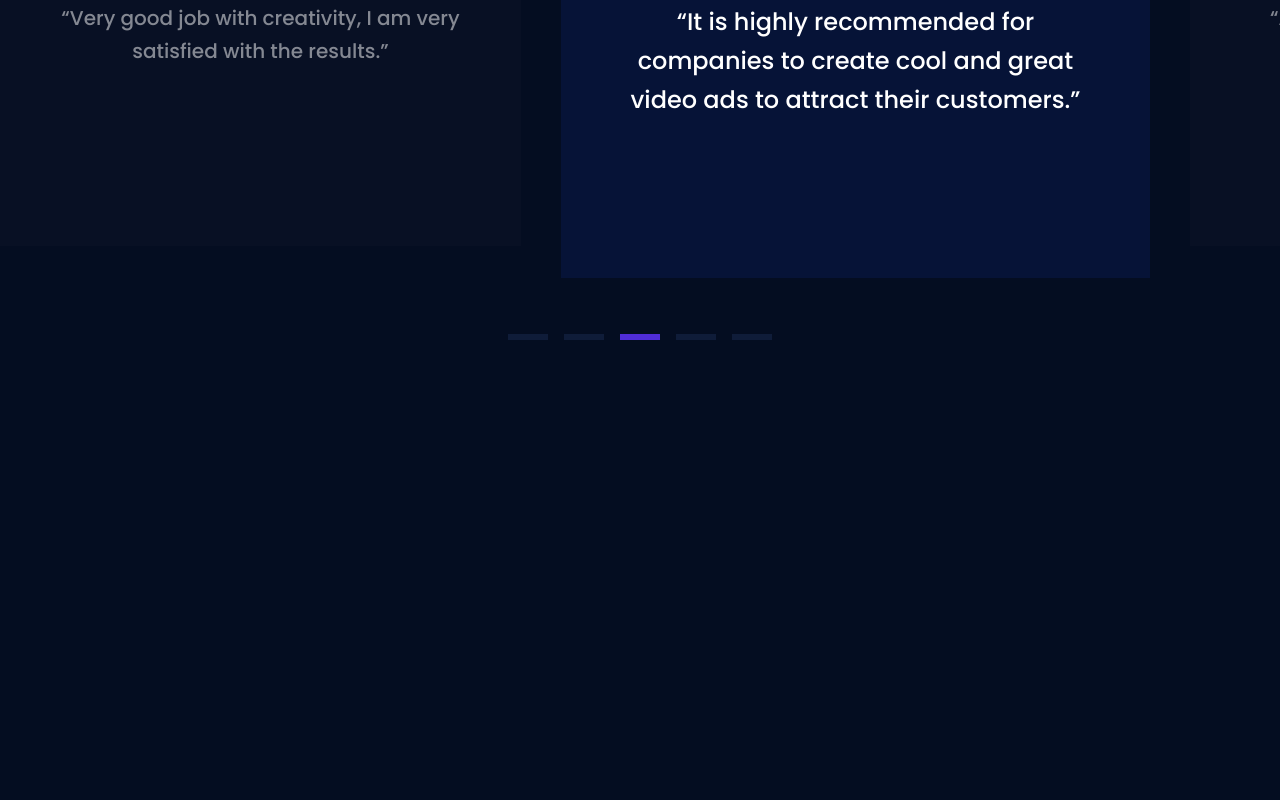
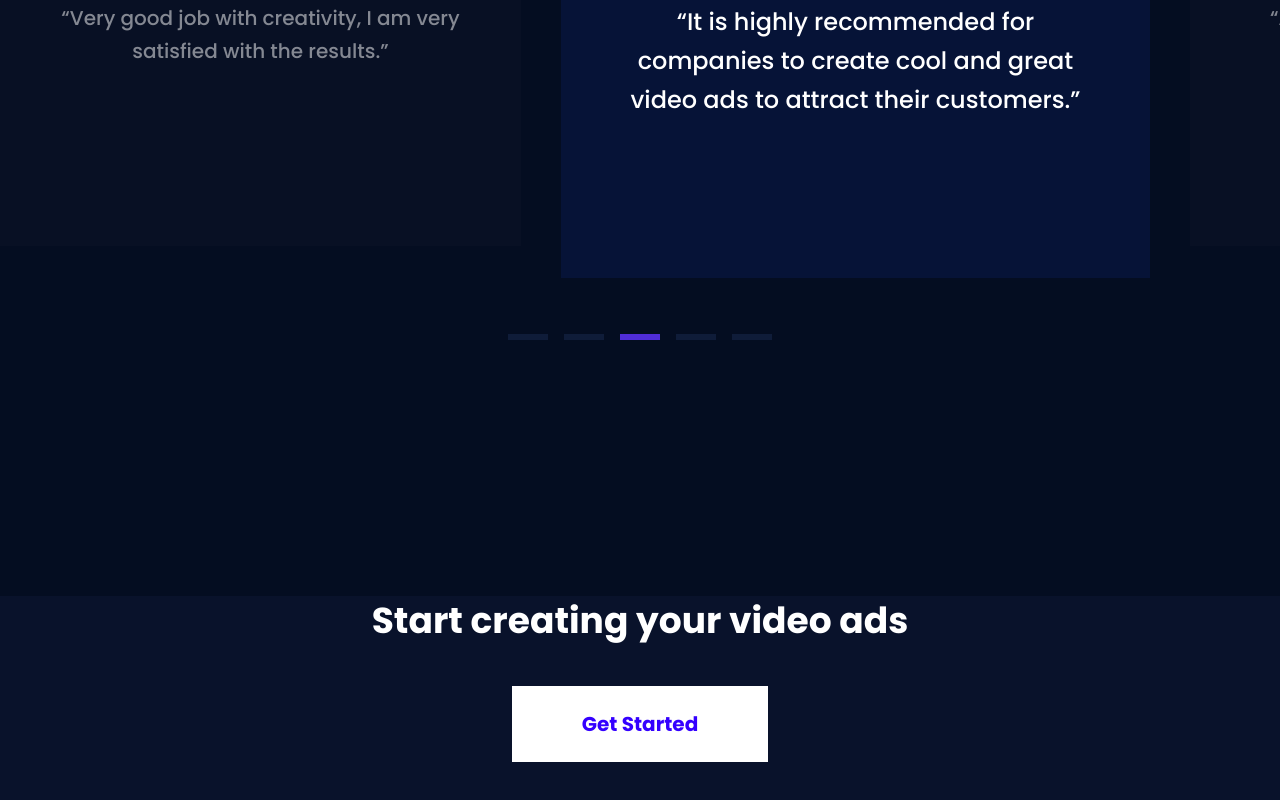
Before and after one commit to mraflyhudaa/kreatip-landing, a React (Vite) app: page / in a window 1280 px wide. Shown: the part 3344-4144 px from the top of the page. Before the commit the page ends 3684 px from the top, so only its background shows below. Built offline with nearby package versions, Linux system fonts and the light colour scheme.

Commit message:
add CTA section

```diff
--- a/src/App.jsx
+++ b/src/App.jsx
@@ -1,3 +1,4 @@
+import CallToAction from './components/CallToAction';
 import Companies from './components/Companies';
 import Featured from './components/Featured';
 import Hero from './components/Hero';
@@ -12,6 +13,7 @@ function App() {
       <Companies />
       <Featured />
       <Testimonials />
+      <CallToAction />
     </>
   );
 }
--- /dev/null
+++ b/src/components/CallToAction.jsx
@@ -0,0 +1,24 @@
+const CallToAction = () => {
+  return (
+    <div className='mt-64 relative overflow-hidden'>
+      <div className='cta-circle1'></div>
+      <div className='cta-circle2'></div>
+      <div className='p-17 bg-[#09122B]'>
+        <div className='flex flex-col justify-center '>
+          <div className=''>
+            <h2 className='text-4xl font-bold leading-snug text-center z-10'>
+              Start creating your video ads
+            </h2>
+          </div>
+          <div className='mx-auto mb-15 mt-10  '>
+            <button className='py-6 bg-white px-18 text-[#3400FF] text-xl font-bold mx-auto z-10'>
+              Get Started
+            </button>
+          </div>
+        </div>
+      </div>
+    </div>
+  );
+};
+
+export default CallToAction;
```
